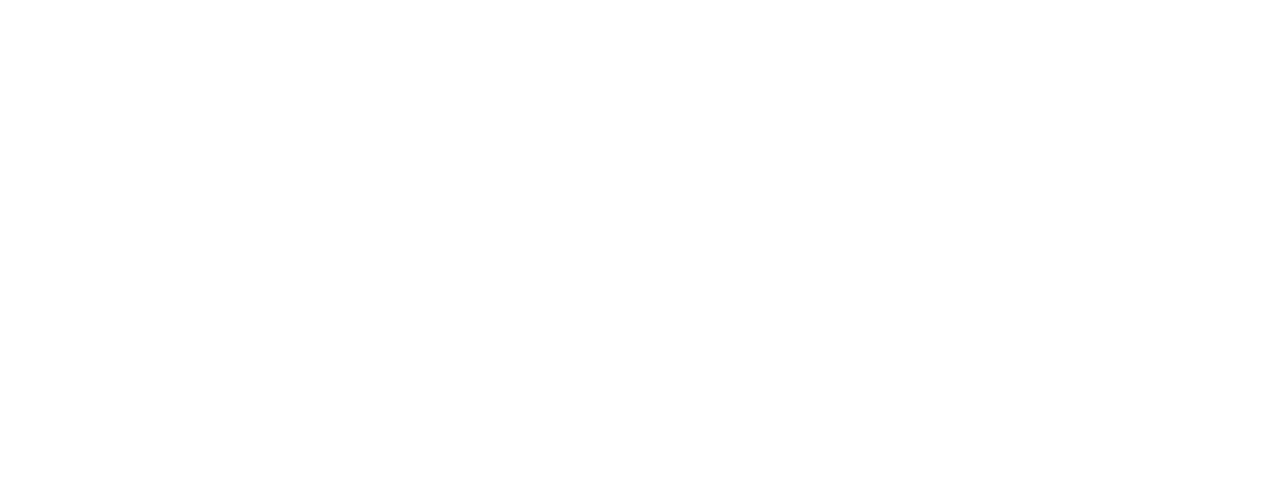
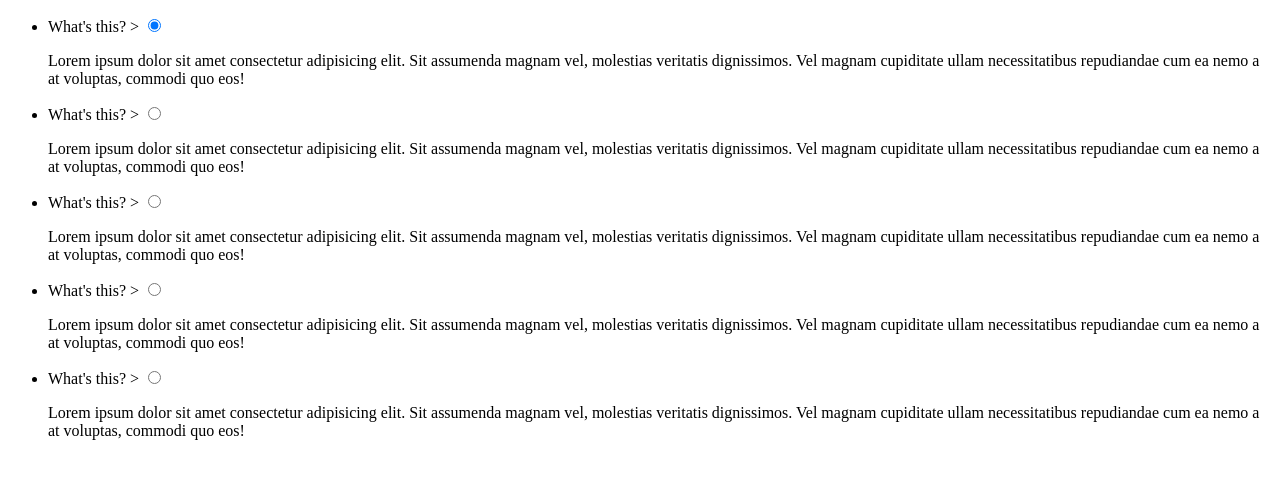
Before and after one commit to SemehAmeur/Accordion-Pages, a plain HTML site: page index.html in a window 1280 px wide. Drawn offline with Linux system fonts and the light colour scheme.

Commit message:
html content

```diff
--- a/index.html
+++ b/index.html
@@ -7,6 +7,42 @@
     <title>Accordion Pages</title>
 </head>
 <body>
-
+    <ul id="accordion">
+        <li>
+            <label for="first">What's this? <span>&#x3e;</span></label>
+            <input type="radio" id="first" checked name="accordion">
+            <div class="content">
+                <p>Lorem ipsum dolor sit amet consectetur adipisicing elit. Sit assumenda magnam vel, molestias veritatis dignissimos. Vel magnam cupiditate ullam necessitatibus repudiandae cum ea nemo a at voluptas, commodi quo eos!</p>
+            </div>
+        </li>
+        <li>
+            <label for="second">What's this? <span>&#x3e;</span></label>
+            <input type="radio" id="second" name="accordion">
+            <div class="content">
+                <p>Lorem ipsum dolor sit amet consectetur adipisicing elit. Sit assumenda magnam vel, molestias veritatis dignissimos. Vel magnam cupiditate ullam necessitatibus repudiandae cum ea nemo a at voluptas, commodi quo eos!</p>
+            </div>
+        </li>
+        <li>
+            <label for="third">What's this? <span>&#x3e;</span></label>
+            <input type="radio" id="third" name="accordion">
+            <div class="content">
+                <p>Lorem ipsum dolor sit amet consectetur adipisicing elit. Sit assumenda magnam vel, molestias veritatis dignissimos. Vel magnam cupiditate ullam necessitatibus repudiandae cum ea nemo a at voluptas, commodi quo eos!</p>
+            </div>
+        </li>
+        <li>
+            <label for="fourth">What's this? <span>&#x3e;</span></label>
+            <input type="radio" id="fourth" name="accordion">
+            <div class="content">
+                <p>Lorem ipsum dolor sit amet consectetur adipisicing elit. Sit assumenda magnam vel, molestias veritatis dignissimos. Vel magnam cupiditate ullam necessitatibus repudiandae cum ea nemo a at voluptas, commodi quo eos!</p>
+            </div>
+        </li>
+        <li>
+            <label for="fifth">What's this? <span>&#x3e;</span></label>
+            <input type="radio" id="fifth" name="accordion">
+            <div class="content">
+                <p>Lorem ipsum dolor sit amet consectetur adipisicing elit. Sit assumenda magnam vel, molestias veritatis dignissimos. Vel magnam cupiditate ullam necessitatibus repudiandae cum ea nemo a at voluptas, commodi quo eos!</p>
+            </div>
+        </li>
+    </ul>
 </body>
 </html>
```
